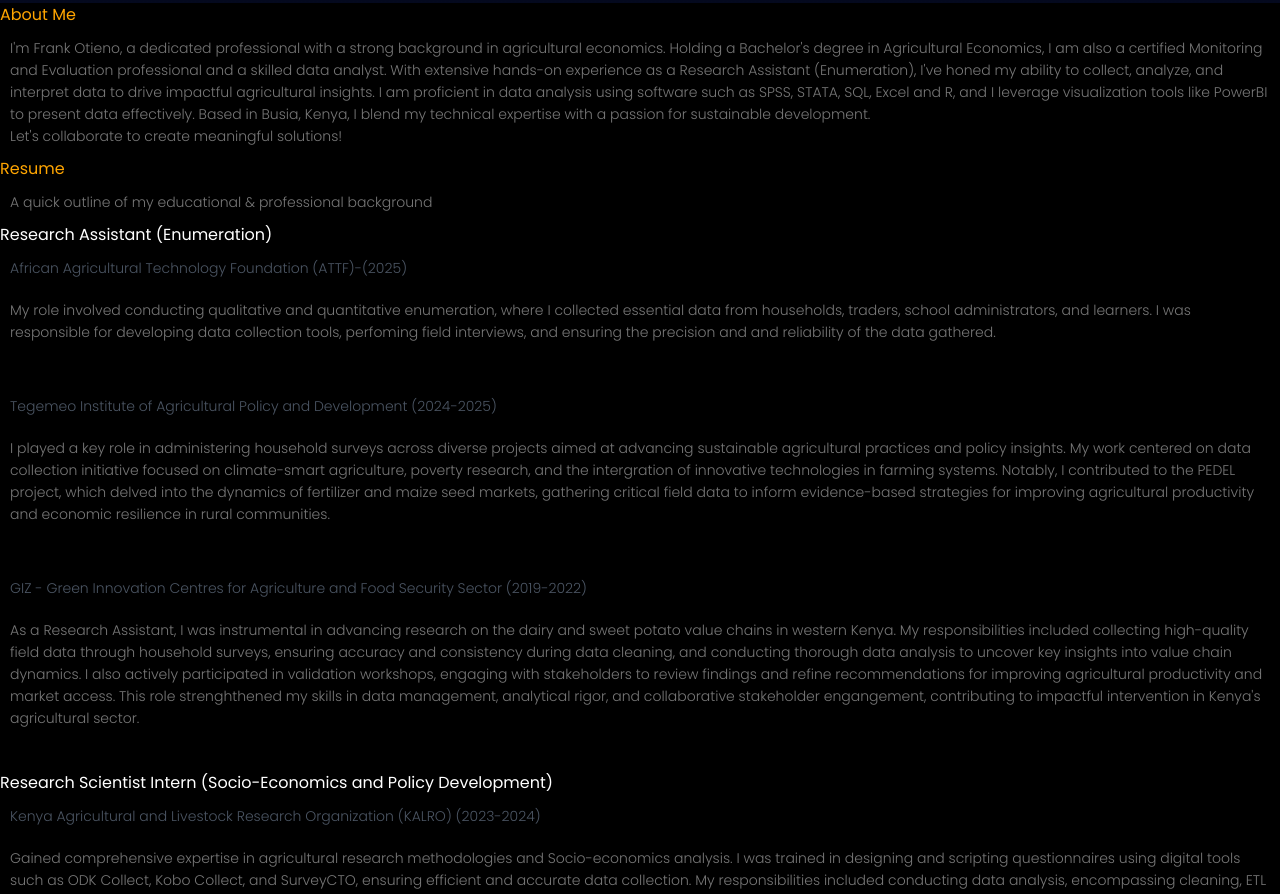
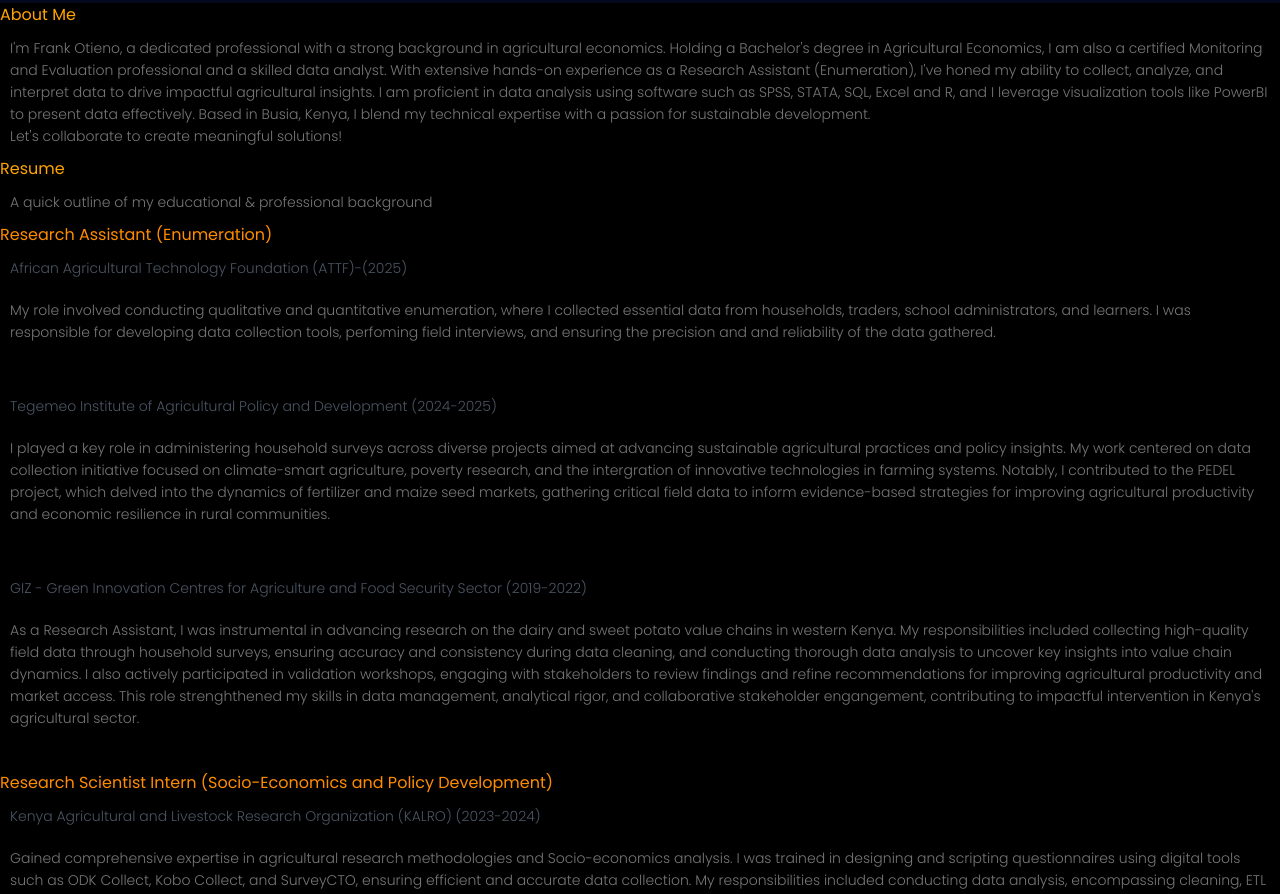
Before and after one commit to Frank-Otieno/mywebsite, a plain HTML site: page index.html in a window 1280 px wide. Shown: the part 797-1691 px from the top of the page. Drawn offline with nearby package versions, Linux system fonts and the light colour scheme; grey boxes are pictures that could not be loaded.

Commit message:
Refactor style.css to improve formatting and structure

```diff
--- a/style.css
+++ b/style.css
@@ -166,6 +166,7 @@ h1{
 h3{
     font-size: medium;
     text-align: left;
+     color: #ff8c00;
 }
 p{
     color: #777;
@@ -546,4 +547,5 @@ background: #f0f0f0;
 
 .cv{
     color: #ccc;
+
 }
```
